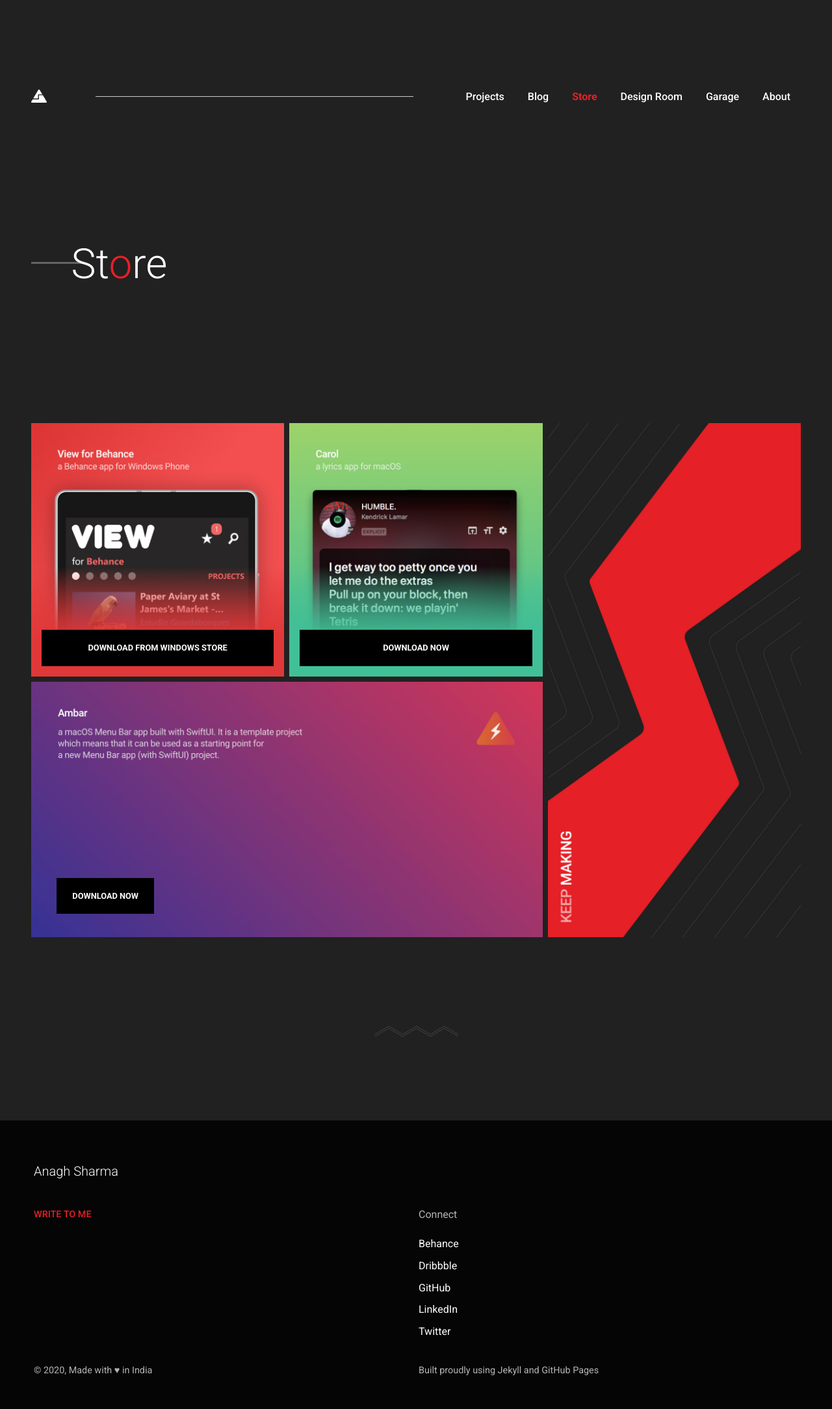
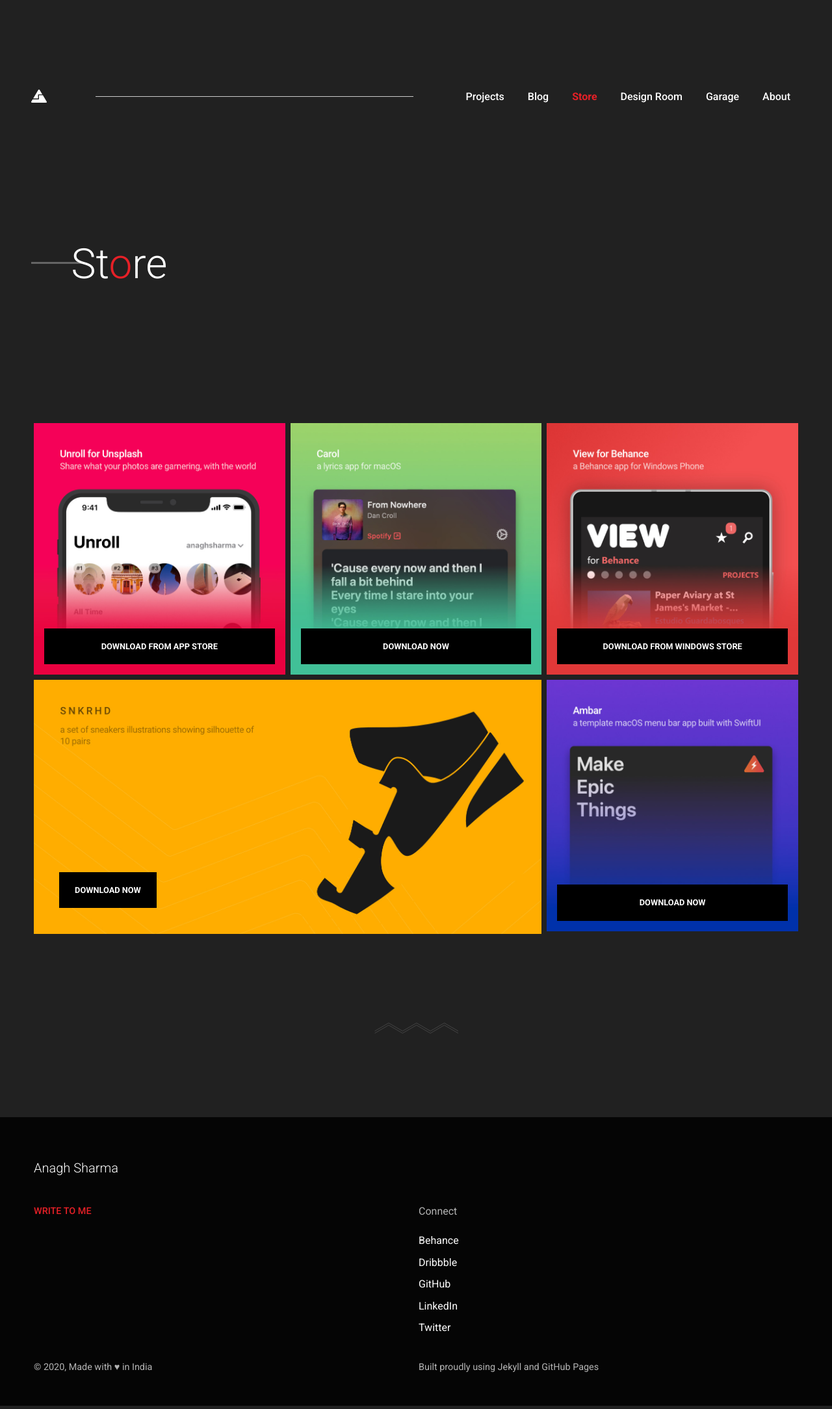
Before and after one commit to AnaghSharma/anaghsharma.github.io, a Jekyll site: the page built from _pages/store.html, in a window 1280 px wide. Shown: the whole page at 65% size. Built offline with Jekyll 4.4.1, drawn with Linux system fonts in a browser that asks for light colours; nearby versions of some CDN libraries.

Commit message:
Updated store page

```diff
--- a/_pages/store.html
+++ b/_pages/store.html
@@ -16,29 +16,35 @@
 </div>
 <div class="row mt6 mb6">
     <div class="row">
-        <div class="large-8 medium-8 small-12 columns">
+        <div class="columns">
           <div class="row">
-            <div class="large-6 medium-6 small-12 columns left-collapse small-collapse">
+            <div class="large-4 medium-4 columns">
+              <div class="unroll-store-thumbnail store-product-container square mb2">
+                <a href="https://apps.apple.com/us/app/unroll-photos-stats/id1511042497" target="_blank" class="cta action-button font-bold ml5" aria-label="Open Unroll in App Store">DOWNLOAD FROM APP STORE</a>
+              </div>
+            </div>
+            <div class="large-4 medium-4 columns">
+              <div class="carol-store-thumbnail store-product-container square mb2">
+                <a href="https://gumroad.com/l/jTGQEa" target="_blank" class="cta action-button font-bold" aria-label="Open to buy and download Carol from gumroad.com">DOWNLOAD NOW</a>
+              </div>
+            </div>
+            <div class="large-4 medium-4 columns">
               <div class="behance-store-thumbnail store-product-container square mb2">
                 <a href="https://www.microsoft.com/en-us/store/p/view-for-behance/9wzdncrdm1g9" target="_blank" class="cta action-button font-bold ml5" aria-label="Open View for Behance in Windows Store">DOWNLOAD FROM WINDOWS STORE</a>
               </div>
             </div>
-            <div class="large-6 medium-6 columns right-collapse small-collapse">
-              <div class="carol-store-thumbnail store-product-container square mb2">
-                <a href="https://gumroad.com/l/jTGQEa" target="_blank" class="cta action-button font-bold" aria-label="Open to buy and download Carol from gumroad.com">DOWNLOAD NOW</a>
+          </div>
+          <div class="row">
+            <div class="large-8 medium-8 columns">
+              <div class="snkrhd-store-thumbnail store-product-container horizontal-rect-8 mb2">
+                <a href="https://gum.co/NoDOB" target="_blank" style="position:absolute; left: 5%; margin: auto; bottom: 10%;" class="action-button font-bold" aria-label="Open to buy and download Sneakers illustrations from gumroad.com">DOWNLOAD NOW</a>
               </div>
             </div>
-          </div>
-          <div class="row">
-            <div class="columns left-collapse right-collapse small-collapse">
-                <div class="ambar-store-thumbnail store-product-container horizontal-rect-8 mb2">
-                    <a href="https://github.com/AnaghSharma/Ambar-SwiftUI" target="_blank" style="position:absolute; left: 5%; margin: auto; bottom: 9%;" class="action-button font-bold" aria-label="View Ambar on GitHub">DOWNLOAD NOW</a>
-                </div>
+            <div class="large-4 medium-4 columns">
+              <div class="ambar-store-thumbnail store-product-container square mb2">
+                <a href="https://github.com/AnaghSharma/Ambar-SwiftUI" target="_blank" class="cta action-button font-bold ml5" aria-label="View Ambar on GitHub">DOWNLOAD NOW</a>
+              </div>
             </div>
-          </div>
-        </div>
-        <div class="large-4 medium-4 columns hide-for-small-only">
-          <div class="promote-store-thumbnail vertical-rect mb2">
           </div>
         </div>
       </div>
--- a/package.json
+++ b/package.json
@@ -6,7 +6,7 @@
   "devDependencies": {
     "gulp-autoprefixer": "^6.1.0",
     "gulp-load-plugins": "^1.6.0",
-    "gulp-sass": "^4.0.2"
+    "gulp-sass": "^4.1.0"
   },
   "scripts": {
     "start": "gulp",
@@ -32,6 +32,6 @@
     "lodash.template": "^4.5.0",
     "minimatch": "^3.0.4",
     "natives": "^1.1.6",
-    "npm": "^6.13.4"
+    "npm": "^6.14.5"
   }
 }
```
Also changed, not shown: scss/_custom.scss (+16 -0 lines), Gemfile.lock, assets/images/store/ambar.jpg, assets/images/store/carol.jpg, assets/images/store/snkrhd.jpg (added), assets/images/store/unroll.jpg (added), css/app.css, 1 other file.
